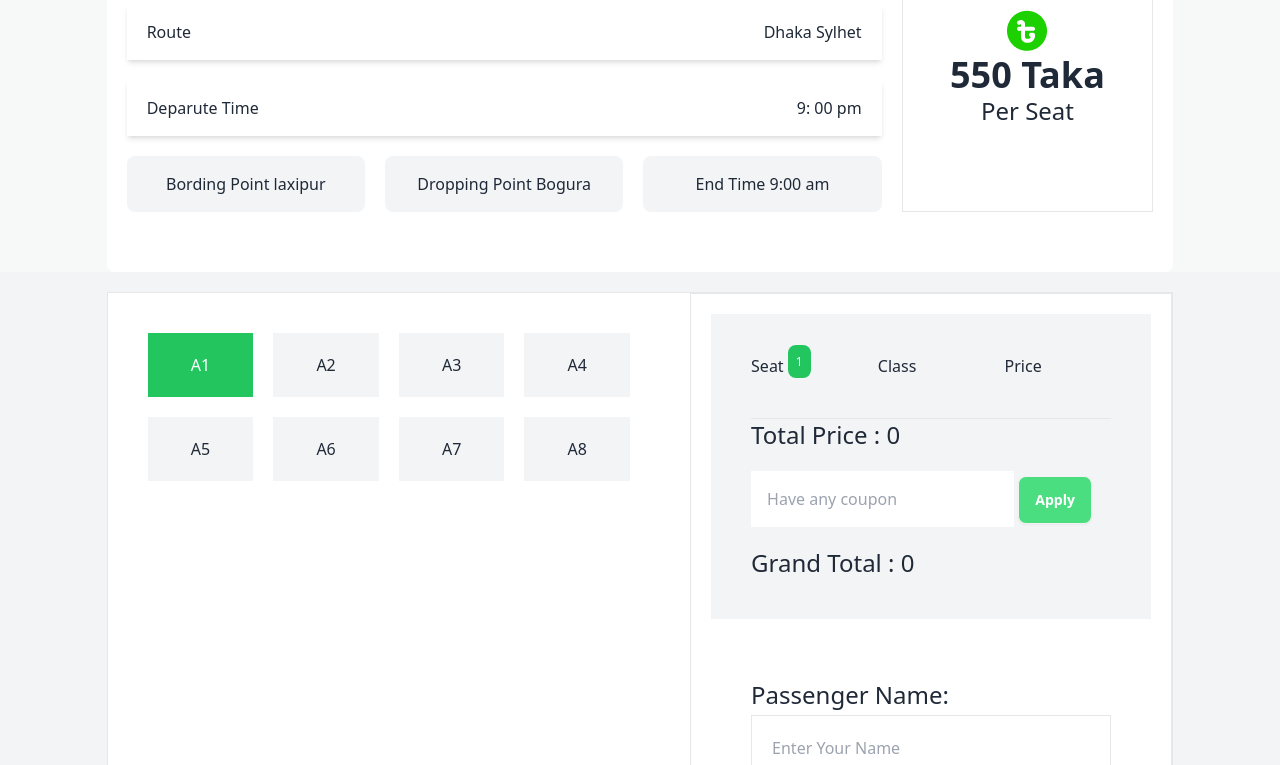
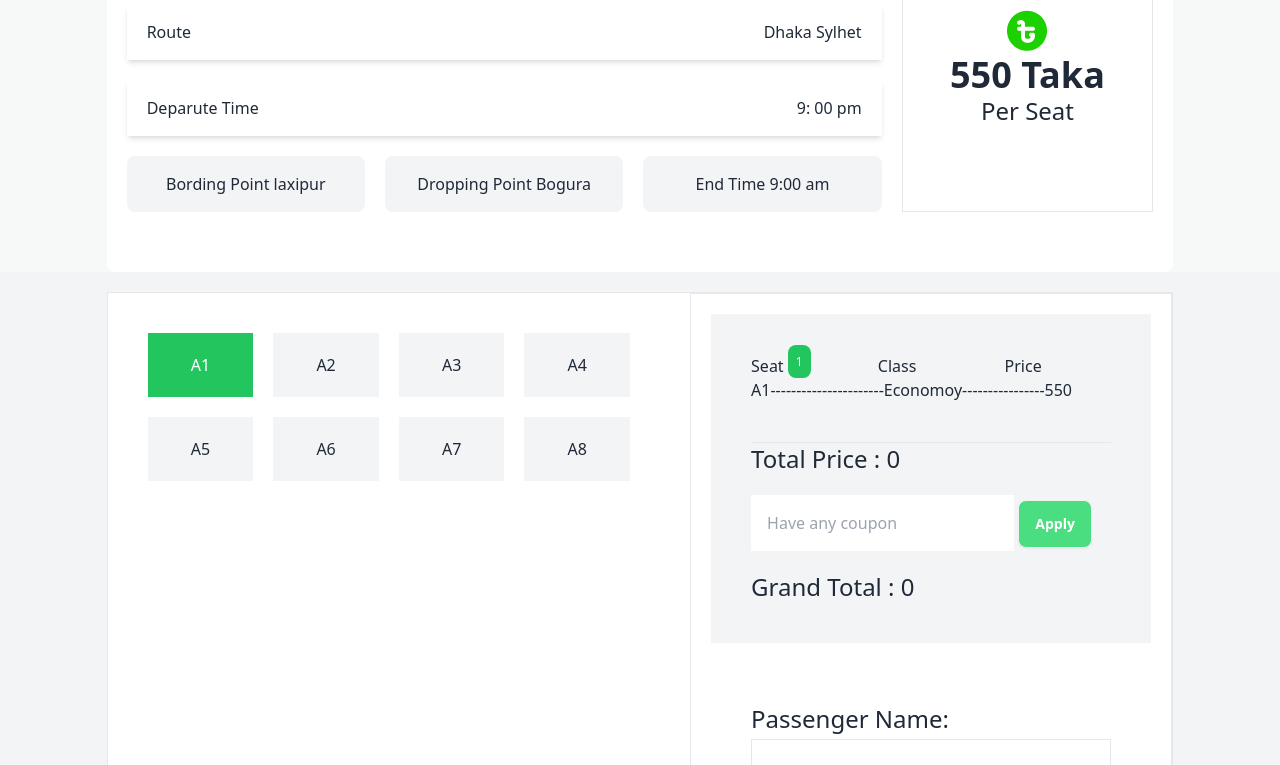
Before and after one commit to rafietrana/ranaass5, a plain HTML site: page index.html in a window 1280 px wide. Both pictures are taken after a click on the button "A1". Shown: the part 2038-2803 px from the top of the page. Drawn offline with nearby package versions, Linux system fonts and the light colour scheme.

Commit message:
add this code

```diff
--- a/function.js
+++ b/function.js
@@ -18,5 +18,7 @@ function setInnerTextById(elementIds, value){
  function getInnerValueNoConvert(ids){
     const collIds =  document.getElementById(ids);
     const innerTaxtFind = collIds.innerText;
+    console.log(innerTaxtFind);
     return innerTaxtFind;
+
  }
--- a/index.html
+++ b/index.html
@@ -261,10 +261,14 @@
 
                       <div class="border w-6/12">
                                 <div class="bg-gray-100 m-5 p-10">
-                                       <div class="grid grid-cols-3 gap-5 justify-center">
+                                       <div   class="grid grid-cols-3 gap-5 justify-center">
                                            <div>Seat <sup id="sums" class="bg-green-500 text-white p-2 rounded-lg">0</sup></div>
                                            <div>Class</div>
                                            <div>Price</div>
+
+                                       </div>
+                                       <div id="setValue"  class="flex-none">
+
                                        </div>
 
                                        <hr class="mt-10">
--- a/java.js
+++ b/java.js
@@ -20,6 +20,23 @@
 
                 // sum and radus area end
 
+                 const findInnnerText = event.target.innerText;
+
+
+
+                 const collParentNode = document.getElementById('setValue');
+
+
+
+                 const p =document.createElement('p');
+
+
+                 p.innerText = findInnnerText +'----------------------' + 'Economoy' + '----------------' + '550';
+
+                 collParentNode.appendChild(p);
+
+
+
 
 
                 // append chaild area start
```
